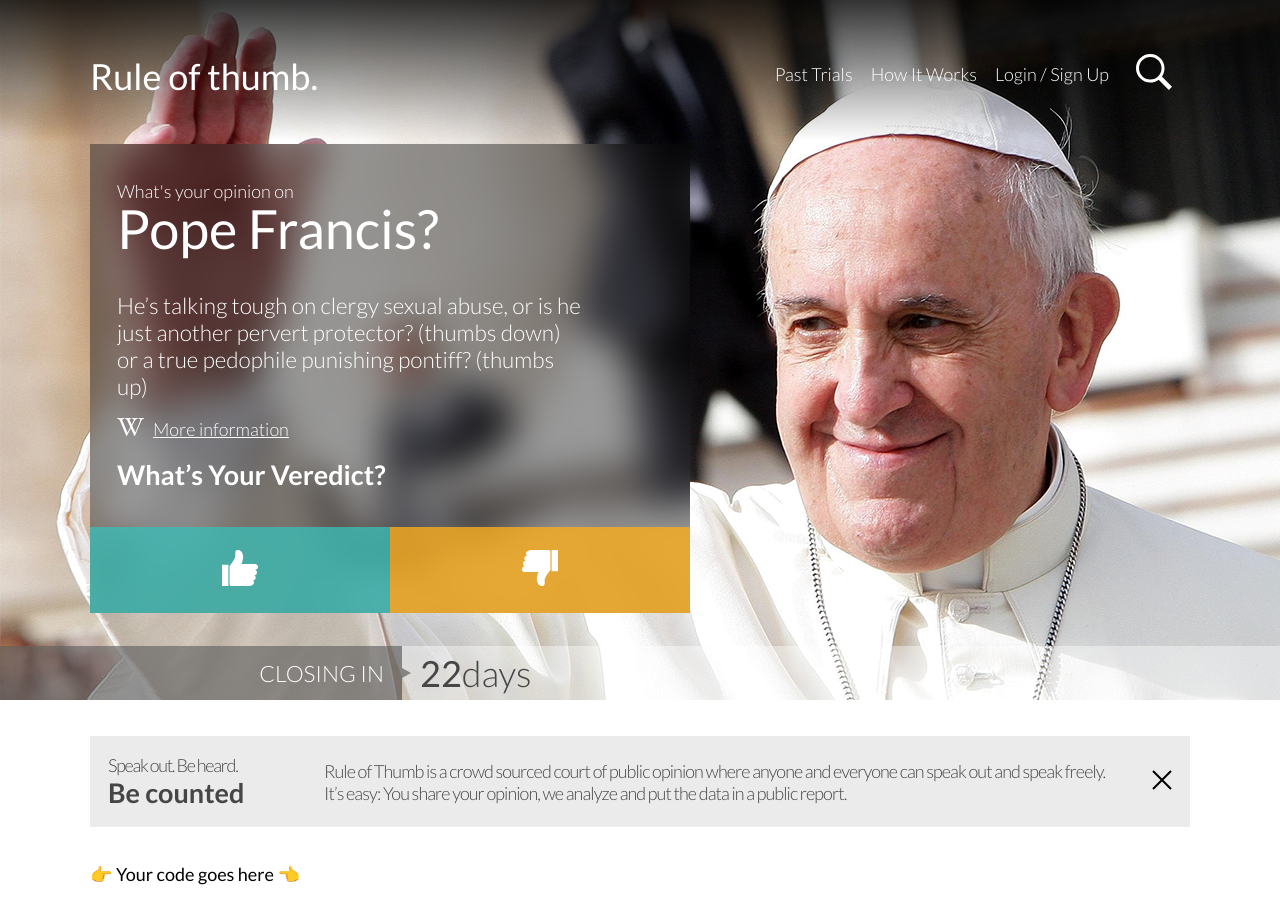
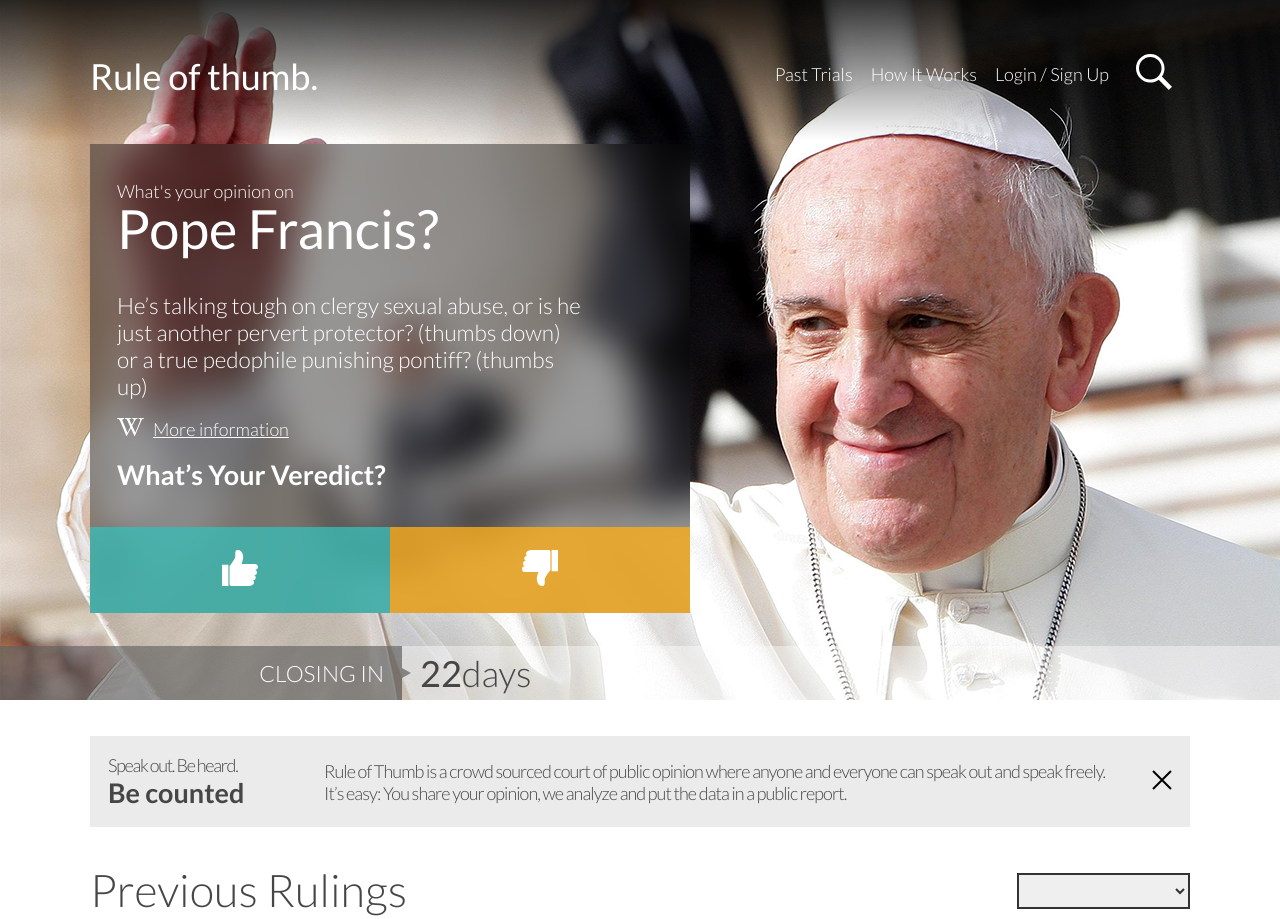
Before and after one commit to iamluismaldonado/ui-test-zemoga, a Vue app: page / in a window 1280 px wide. Shown: the top 919 px of the page. Built offline with nearby package versions, Linux system fonts and the light colour scheme.

Commit message:
Adding connection to data json and ruling section

```diff
--- a/src/components/Ruling.vue
+++ b/src/components/Ruling.vue
@@ -1,7 +1,51 @@
+<script setup>
+import { ref } from "vue";
+import data from "../assets/data.json";
+
+const selected = ref("");
+const people = ref(data.data);
+</script>
+
 <template>
   <main role="main">
-    <!-- Start: Implementation -->
-    👉 Your code goes here 👈
-    <!-- End: Implementation -->
+    <span class="ruling-title">Previous Rulings</span>
+    <select class="select-ruling" v-model="selected">
+      <option disabled value="List">List</option>
+      <option>List</option>
+      <option>Grid</option>
+    </select>
+    <ul>
+      <li v-for="p in people" :key="p.name">
+        {{ p.name }}
+      </li>
+    </ul>
   </main>
 </template>
+
+<style>
+.ruling-title {
+  font-family: "Lato";
+  font-style: normal;
+  font-weight: 300;
+  font-size: 45px;
+  line-height: 54px;
+  color: #464646;
+}
+
+.select-ruling {
+  width: 173px;
+  height: 36px;
+  border: 2px solid #333333;
+
+  margin-top: 10px;
+
+  font-family: "Lato";
+  font-style: normal;
+  font-weight: 400;
+  font-size: 13.5px;
+  line-height: 100%;
+  text-align: center;
+  color: #333333;
+  float: right;
+}
+</style>
```
Also changed, not shown: src/components/RulingCard.vue (added).
